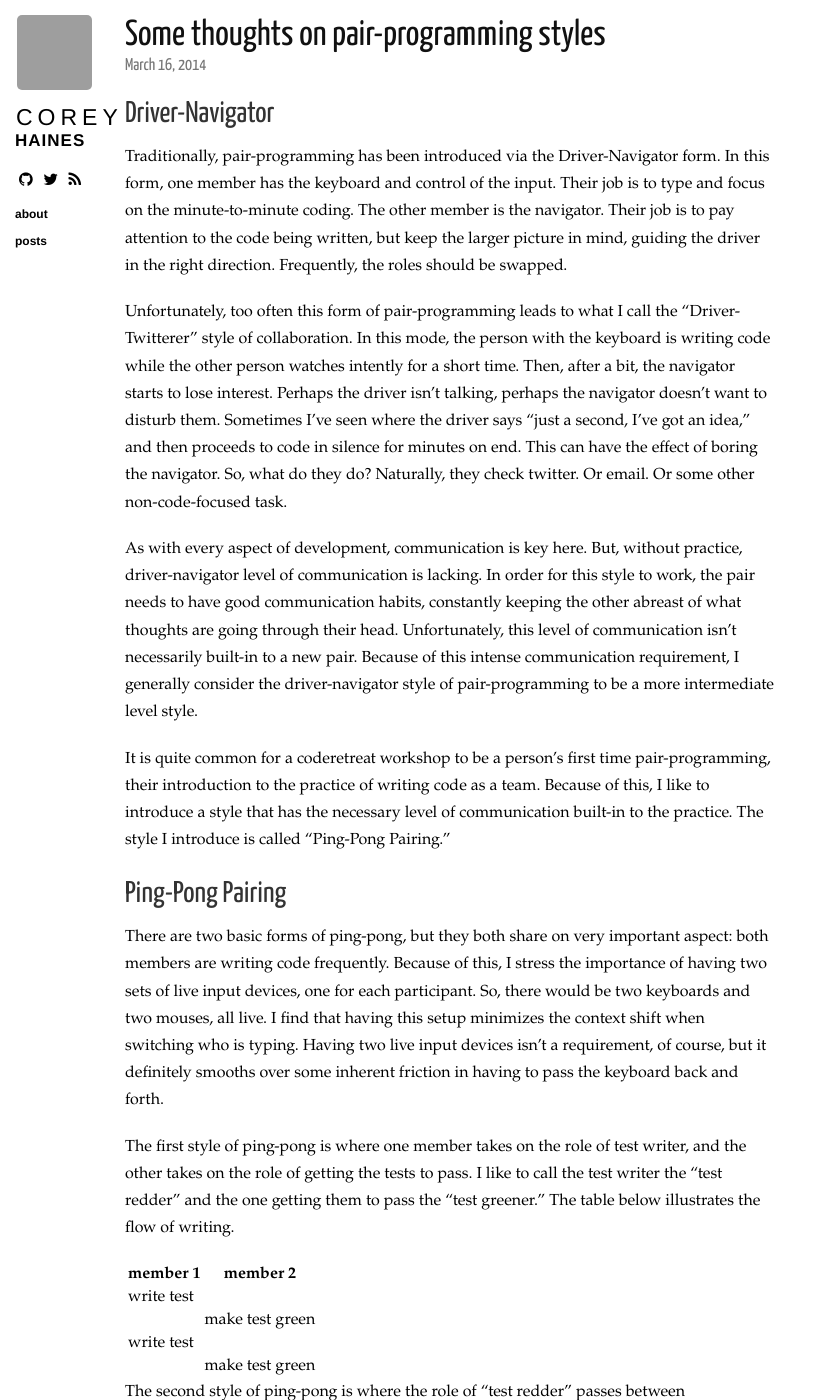
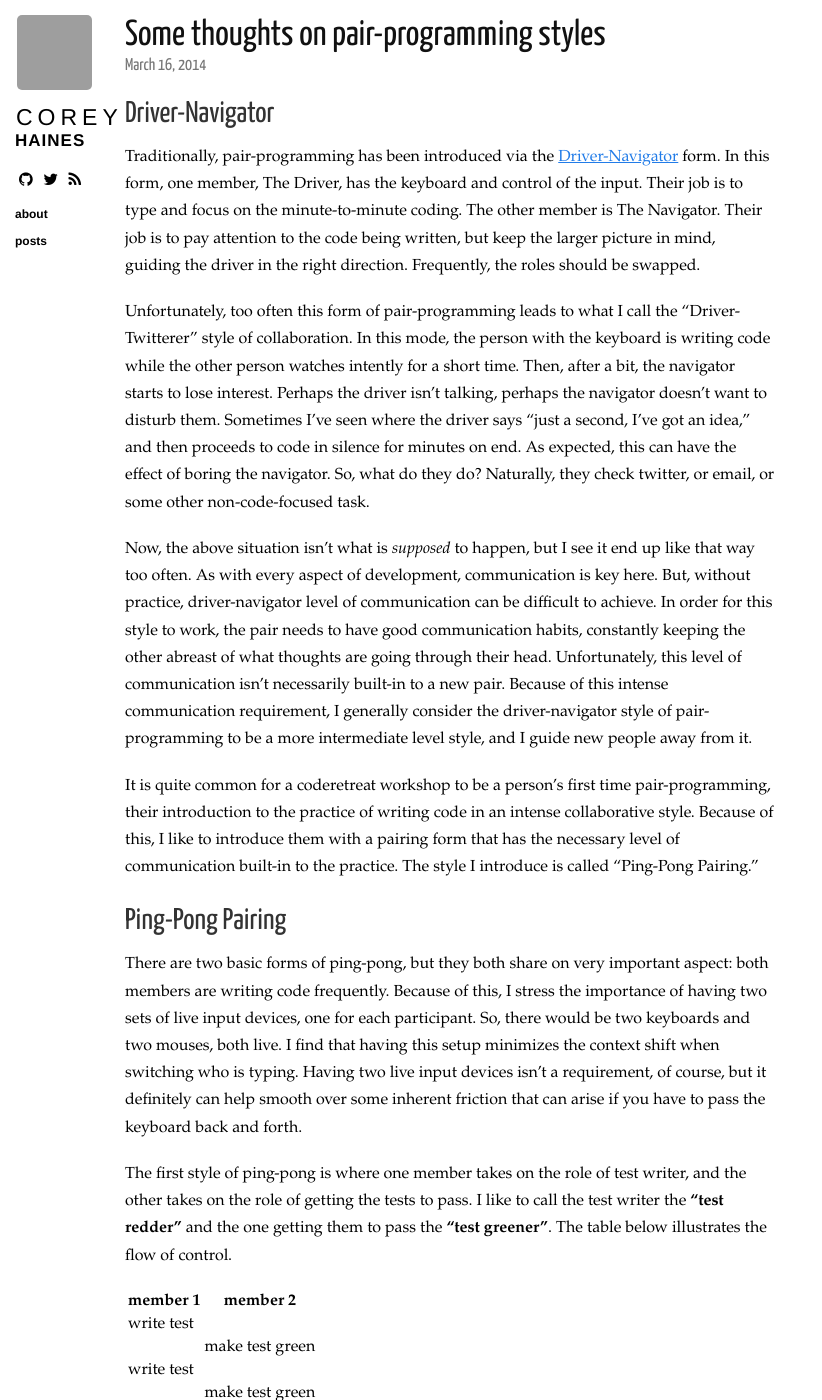
Before and after one commit to coreyhaines/coreyhaines.github.io, a Jekyll site: the page built from _posts/2014-03-16-thoughts-on-pair-programming.markdown, in a window 1280 px wide and 1400 px high. Shown: the whole window, without its empty margins (0-822 px from the left). Built offline with Jekyll 4.4.1, drawn with Linux system fonts in a browser that asks for light colours; nearby versions of some CDN libraries; Markdown is read by kramdown in place of the engine named in the settings; comment, search, counter and statistics services are not loaded; some of the changed text lies outside the part shown; grey boxes are pictures that could not be loaded.

Commit message:
Finish some editing of text on pair-programming techniques

```diff
--- a/_posts/2014-03-16-thoughts-on-pair-programming.markdown
+++ b/_posts/2014-03-16-thoughts-on-pair-programming.markdown
@@ -5,19 +5,19 @@ title: Some thoughts on pair-programming styles
 
 ## Driver-Navigator
 
-Traditionally, pair-programming has been introduced via the Driver-Navigator form. In this form, one member has the keyboard and control of the input. Their job is to type and focus on the minute-to-minute coding. The other member is the navigator. Their job is to pay attention to the code being written, but keep the larger picture in mind, guiding the driver in the right direction. Frequently, the roles should be swapped.
+Traditionally, pair-programming has been introduced via the [Driver-Navigator](http://guide.agilealliance.org/guide/pairing.html) form. In this form, one member, The Driver, has the keyboard and control of the input. Their job is to type and focus on the minute-to-minute coding. The other member is The Navigator. Their job is to pay attention to the code being written, but keep the larger picture in mind, guiding the driver in the right direction. Frequently, the roles should be swapped.
 
-Unfortunately, too often this form of pair-programming leads to what I call the "Driver-Twitterer" style of collaboration. In this mode, the person with the keyboard is writing code while the other person watches intently for a short time. Then, after a bit, the navigator starts to lose interest. Perhaps the driver isn't talking, perhaps the navigator doesn't want to disturb them. Sometimes I've seen where the driver says "just a second, I've got an idea," and then proceeds to code in silence for minutes on end. This can have the effect of boring the navigator. So, what do they do? Naturally, they check twitter. Or email. Or some other non-code-focused task.
+Unfortunately, too often this form of pair-programming leads to what I call the "Driver-Twitterer" style of collaboration. In this mode, the person with the keyboard is writing code while the other person watches intently for a short time. Then, after a bit, the navigator starts to lose interest. Perhaps the driver isn't talking, perhaps the navigator doesn't want to disturb them. Sometimes I've seen where the driver says "just a second, I've got an idea," and then proceeds to code in silence for minutes on end. As expected, this can have the effect of boring the navigator. So, what do they do? Naturally, they check twitter, or email, or some other non-code-focused task.
 
-As with every aspect of development, communication is key here. But, without practice, driver-navigator level of communication is lacking. In order for this style to work, the pair needs to have good communication habits, constantly keeping the other abreast of what thoughts are going through their head. Unfortunately, this level of communication isn't necessarily built-in to a new pair. Because of this intense communication requirement, I generally consider the driver-navigator style of pair-programming to be a more intermediate level style.
+Now, the above situation isn't what is *supposed* to happen, but I see it end up like that way too often. As with every aspect of development, communication is key here. But, without practice, driver-navigator level of communication can be difficult to achieve. In order for this style to work, the pair needs to have good communication habits, constantly keeping the other abreast of what thoughts are going through their head. Unfortunately, this level of communication isn't necessarily built-in to a new pair. Because of this intense communication requirement, I generally consider the driver-navigator style of pair-programming to be a more intermediate level style, and I guide new people away from it.
 
-It is quite common for a coderetreat workshop to be a person's first time pair-programming, their introduction to the practice of writing code as a team. Because of this, I like to introduce a style that has the necessary level of communication built-in to the practice. The style I introduce is called "Ping-Pong Pairing."
+It is quite common for a coderetreat workshop to be a person's first time pair-programming, their introduction to the practice of writing code in an intense collaborative style. Because of this, I like to introduce them with a pairing form that has the necessary level of communication built-in to the practice. The style I introduce is called "Ping-Pong Pairing."
 
 ## Ping-Pong Pairing
 
-There are two basic forms of ping-pong, but they both share on very important aspect: both members are writing code frequently. Because of this, I stress the importance of having two sets of live input devices, one for each participant. So, there would be two keyboards and two mouses, all live. I find that having this setup minimizes the context shift when switching who is typing. Having two live input devices isn't a requirement, of course, but it definitely smooths over some inherent friction in having to pass the keyboard back and forth.
+There are two basic forms of ping-pong, but they both share on very important aspect: both members are writing code frequently. Because of this, I stress the importance of having two sets of live input devices, one for each participant. So, there would be two keyboards and two mouses, both live. I find that having this setup minimizes the context shift when switching who is typing. Having two live input devices isn't a requirement, of course, but it definitely can help smooth over some inherent friction that can arise if you have to pass the keyboard back and forth.
 
-The first style of ping-pong is where one member takes on the role of test writer, and the other takes on the role of getting the tests to pass. I like to call the test writer the "test redder" and the one getting them to pass the "test greener." The table below illustrates the flow of writing.
+The first style of ping-pong is where one member takes on the role of test writer, and the other takes on the role of getting the tests to pass. I like to call the test writer the **"test redder"** and the one getting them to pass the **"test greener"**. The table below illustrates the flow of control.
 
 | member 1   | member 2        |
 |------------------------------|
@@ -38,17 +38,17 @@ The second style of ping-pong is where the role of "test redder" passes between
 |                 | make test green |
 |                 | write next test |
 
-The primary difference between these two is that in the first form, the role is stable, but control is passed. In the second, the role is passed along with control. Both are effective and great ways to introduce people to pair-programming.
+The primary difference between these two is that in the first form, the role is stable, but control is passed. In the second, the role is passed along with control. Both can be effective and great ways to introduce people to pair-programming.
 
 ## Which style should you choose?
 
-If you are working in an experienced pairing, or at least both members are experienced at similar forms of collaborative code writing, then it doesn't matter which style you use. In fact, it is common to see all styles used through a pairing session. With experience, participants generally have developed the level of communication necessary for working in whatever form is useful at the moment, and the moments and pairing needs change throughout a programming session.
+If you are working in an experienced pairing, both members are experienced at some form of collaborative code writing, then it doesn't matter which style you use. In fact, it is common to see all styles used through a pairing session, cycling through all types. With experience, participants generally have developed the level of communication necessary for working in whatever form is useful at the moment, and the moments and pairing needs change throughout a programming session.
 
 As I mentioned above, though, I consider driver-navigator a more intermediate style. So, if one, or both, of the participants are new to pair-programming, then ping-pong can be a fantastic way to introduce the concepts. I generally recommend a specific ping-pong style based on the level of testing experience of the members.
 
 * One member has experience writing tests, but the other doesn't = Form 1
 
-  Having the experienced person writing most of the tests is the most effective. Over time, the less-experienced person can start picking up test writing. By watching the tests being written, though, they can learn the thought process behind test-driven development.
+  Beginning with having the experienced person writing most of the tests is the most effective. Over time, the less-experienced person can start writing some tests. By watching the tests being written, though, they can learn the thought process behind test-driven development.
 
 * Both members have experience writing tests = Form 2
 
```
Also changed, not shown: other parts of _posts/2014-03-16-thoughts-on-pair-programming.markdown (+1 -1 lines).
